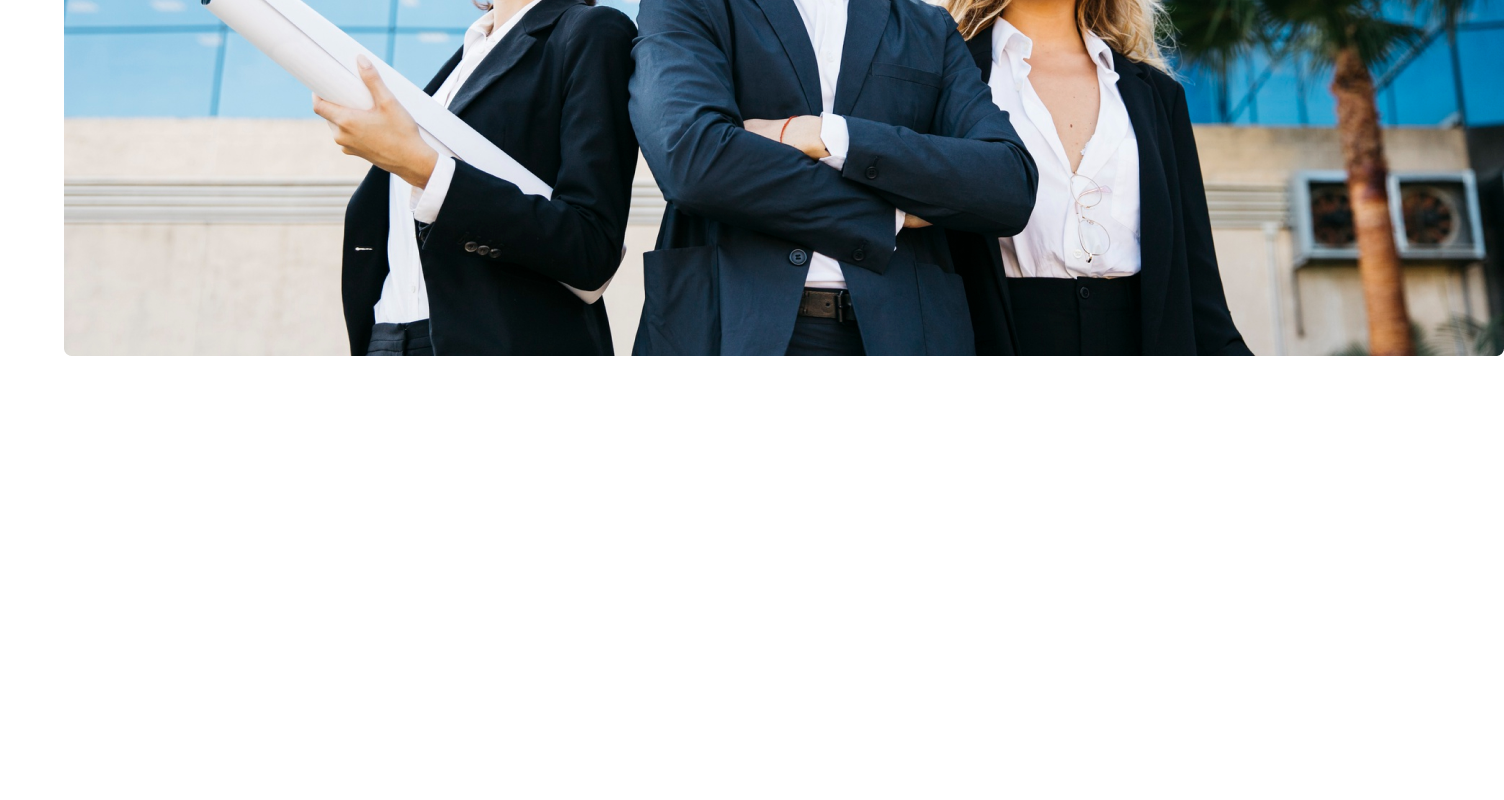
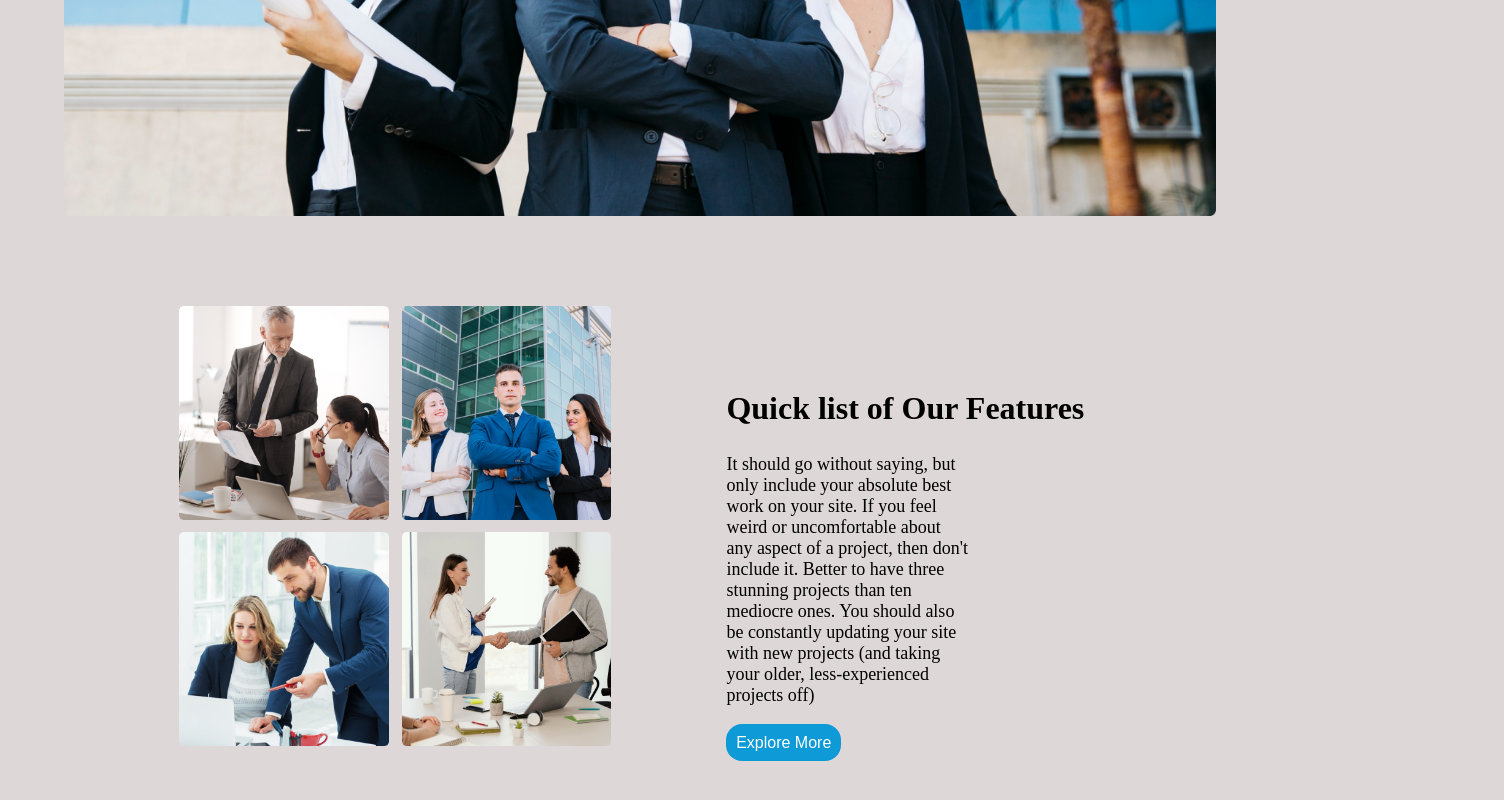
Before and after one commit to sojibpannashovon2/pure-structure, a plain HTML site: page index.html in a window 1280 px wide. Shown: the part 702-1502 px from the top of the page, 1504 px wide, since content can reach past the window. Before the commit the page ends 1070 px from the top, so only its background shows below. Drawn offline with Linux system fonts and the light colour scheme.

Commit message:
third complete

```diff
--- a/index.html
+++ b/index.html
@@ -35,6 +35,51 @@
         <section id="second-section">
             <img src="images/banner.png" alt="">
         </section>
+
+        <!--------------------- third section ----------------------->
+        <section>
+            <div class="third-section">
+                <div class="first-info-3rd">
+                    <div>
+                        <img class="image-size" src="images/team1.png" alt="">
+                    </div>
+                    <div>
+                        <img class="image-size" src="images/team2.png" alt="">
+                    </div>
+                    <div>
+                        <img class="image-size" src="images/team3.png" alt="">
+                    </div>
+                    <div>
+                        <img class="image-size" src="images/team4.png" alt="">
+                    </div>
+
+
+                </div>
+                <div class="second-info">
+
+                    <h1 id="second-title-3rd">Quick list of Our
+                        Features</h1>
+                    <p id="second-info-3rd">
+                        It should go without saying, but only include your absolute best work on your site. If you feel
+                        weird or uncomfortable about any aspect of a project, then don't include it. Better to have
+                        three stunning projects than ten mediocre ones. You should also be constantly updating your site
+                        with new projects (and taking your older, less-experienced projects off)
+                    </p>
+                    <button class="btn-common">Explore More</button>
+
+                </div>
+            </div>
+        </section>
+
+        <!--------------------- forth section ----------------------->
+
+        <section>
+            <div class="fourth-section">
+                <div></div>
+                <div></div>
+            </div>
+
+        </section>
     </main>
 </body>
 
--- a/styles/style.css
+++ b/styles/style.css
@@ -2,11 +2,12 @@
 body {
     margin-left: 5%;
     margin-right: 5%;
+    background-color: rgb(222, 215, 215);
 }
 
 /* This is header section */
 header {
-    background-color: rgb(221, 215, 215);
+    background-color: rgb(164, 215, 245);
     /* color: white; */
 
 }
@@ -71,5 +72,52 @@ header {
 
 /*..................................... second section ....................*/
 #second-section img {
-    image-resolution: auto;
+    width: 100%;
 }
+
+/*..................................... third section ....................*/
+
+.third-section {
+    margin-top: 5%;
+    margin-bottom: 5%;
+    /* display: flex; */
+    /* border: 3px solid red; */
+    display: grid;
+    grid-template-columns: repeat(2, 1fr);
+}
+
+.first-info-3rd {
+    padding: 5%;
+    grid-gap: 3%;
+    display: grid;
+    /* background-color: rgb(129, 231, 127); */
+    grid-template-columns: repeat(2, 1fr);
+    margin-left: 15%;
+}
+
+.second-info {
+
+    /* border: 2px solid rgb(255, 0, 242); */
+    height: 50%;
+    margin-top: 15%;
+
+    margin-left: 15%;
+}
+
+.image-size {
+    height: 100%;
+    width: 100%;
+
+}
+
+#second-info-3rd {
+    width: 50%;
+    font-size: large;
+}
+
+#second-title-3rd {
+    font-size: xx-large;
+    font-weight: 900;
+    /* font-size: larger; */
+    /* border: 2px solid rgb(255, 0, 242); */
+}
```
